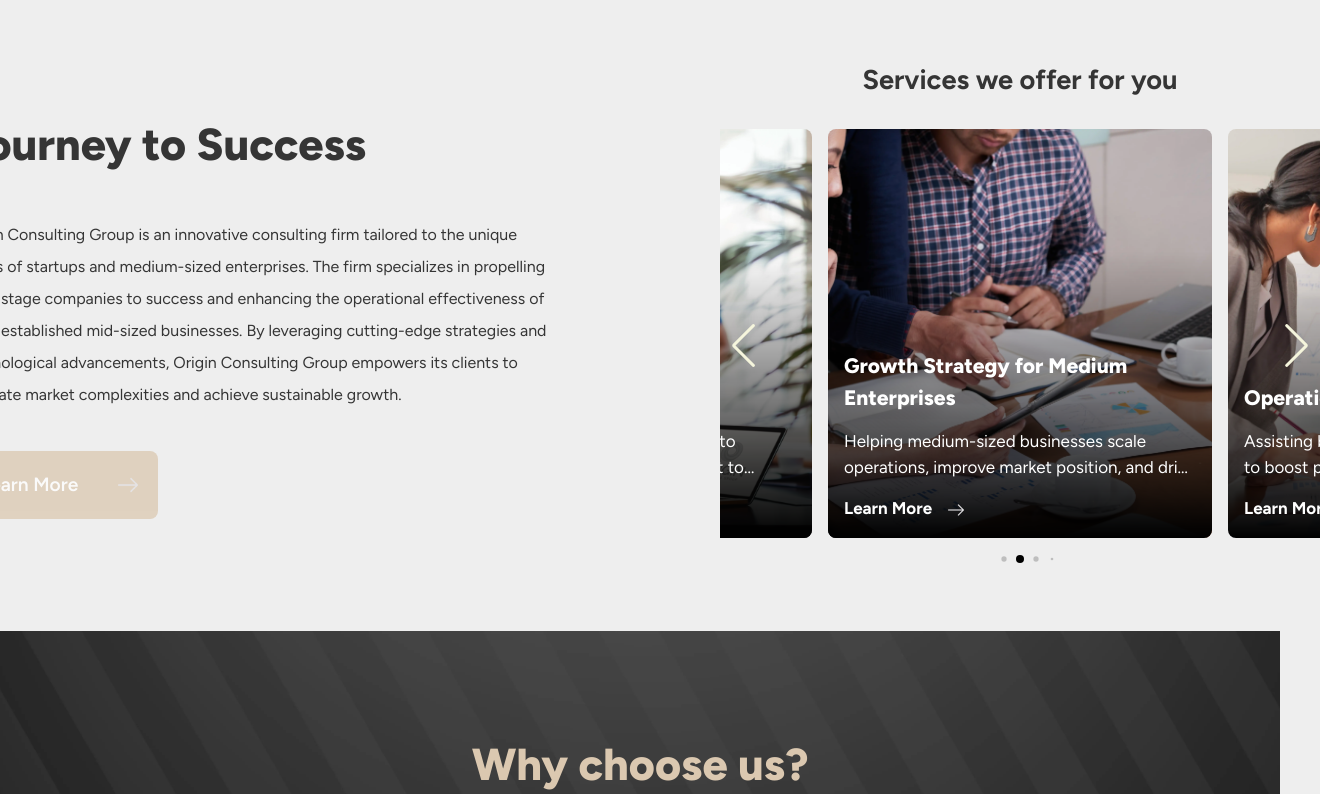
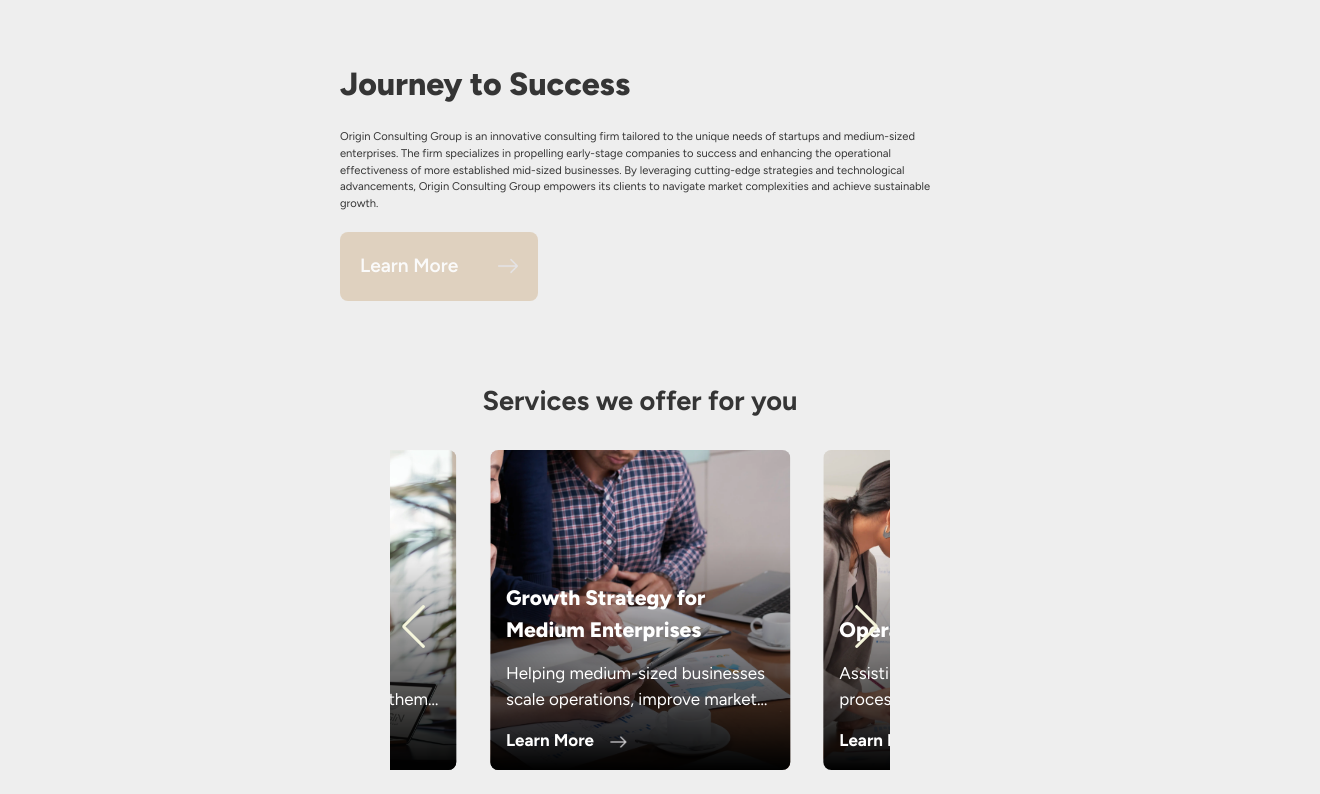
Before and after one commit to dldnlee/valtix-consulting, a Next.js app: page / in a window 1280 px wide. Shown: the part 760-1554 px from the top of the page, 1320 px wide, since content can reach past the window. Built offline with nearby package versions, Linux system fonts and the light colour scheme.

Commit message:
[Merge] - Commit for merge

```diff
--- a/app/sections/SectionThree.tsx
+++ b/app/sections/SectionThree.tsx
@@ -37,12 +37,12 @@ function SellingPoint({index, heading, subheading}: SellingPointProps) {
 
 export default function SectionThree() {
   return (
-    <div className="bg-black-pattern-2 bg-cover bg-center bg-no-repeat flex flex-col gap-14 py-[100px] items-center p-default-padding md:p-medium-padding lg:py-[100px] bg-gray-1 text-white">
+    <div className="bg-black-pattern-2 bg-cover bg-center bg-no-repeat flex flex-col gap-14 py-[100px] items-center 2xl:p-default-padding p-medium-padding lg:py-[100px] bg-gray-1 text-white">
       <div className="w-fit text-center flex flex-col justify-center items-center gap-4">
-        <h2 className="text-3xl font-extrabold text-beige border-b-4 border-beige">Why choose us?</h2>
+        <h2 className="2xl:text-3xl text-xl font-extrabold text-beige border-b-4 border-beige">Why choose us?</h2>
         <p className="max-w-[600px]">Origin Consulting Group stands out for its specialized focus on startups and medium-sized businesses, combining sector-specific insights with a personalized approach to consulting.</p>
       </div>
-      <div className="w-full h-full flex gap-20 justify-center items-center">
+      <div className="w-full h-full flex 2xl:flex-row flex-col gap-20 justify-center items-center">
         <Image src={mockup} alt="Origin Logo Mockup on a counter" width={723} height={436}/>
         <div className="w-[1px] h-[400px] bg-gray-4/50"></div>
         <div className="flex flex-col gap-14">
--- a/app/sections/SectionTwo.tsx
+++ b/app/sections/SectionTwo.tsx
@@ -7,13 +7,13 @@ export default function SectionTwo() {
   return (
     <div className=''>
       {/* <PromoBanner /> */}
-      <div className='flex lg:flex-row md:flex-col bg-gray-4 text-gray-1 p-default-padding gap-20 items-center justify-center'>
-        <div className='flex flex-col justify-center gap-10'>
-          <h2 className='font-extrabold text-3xl'>Journey to Success</h2>
-          <p className='w-[600px] leading-8'>{companyOverviewText}</p>
+      <div className='flex 2xl:flex-row flex-col bg-gray-4 text-gray-1 2xl:p-default-padding p-medium-padding gap-20 items-center justify-center'>
+        <div className='flex flex-col justify-center 2xl:gap-10 gap-5'>
+          <h2 className='font-extrabold 2xl:text-3xl text-2xl'>Journey to Success</h2>
+          <p className='max-w-[600px] 2xl:text-medium text-sm 2xl:leading-8'>{companyOverviewText}</p>
           <Button text={"Learn More"} padding={'p-[20px]'} bgColor='bg-beige' textColor='text-white' route='/services'/>
         </div>
-        <div className='h-[500px] w-[1px] bg-black/20 lg:block md:hidden'></div>
+        <div className='2xl:block hidden h-[500px] w-[1px] bg-black/20'></div>
         <ServiceSlider />
       </div>
 
--- a/app/sections/components/ServiceSlider.tsx
+++ b/app/sections/components/ServiceSlider.tsx
@@ -65,7 +65,7 @@ interface SlideProps {
 
 function Slide({heading, img, alt, subheading, link} : SlideProps) {
   return (
-    <Link href={link} className='m-2 group bg-gradient-to-t from-black to-transparent to-70% text-white hover:bg-black/40 mx-auto w-[384px] h-[409px] overflow-hidden flex flex-col relative justify-end text-start rounded-lg '>
+    <Link href={link} className='m-2 group bg-gradient-to-t from-black to-transparent to-70% text-white hover:bg-black/40 mx-auto 2xl:w-[384px] 2xl:h-[409px] w-[300px] h-[320px] overflow-hidden flex flex-col relative justify-end text-start rounded-lg '>
       <Image src={img} alt={alt} className='w-full h-full object-cover absolute mix-blend-multiply'/>
       <div className='p-4 z-10 flex flex-col gap-4'>
         <h2 className='font-extrabold text-[21px]'>{heading}</h2>
@@ -93,7 +93,7 @@ function Slider() {
         dynamicBullets: true,
         clickable: true
       }}
-      className='w-[600px] h-[450px] bg-gray-4'
+      className='2xl:w-[600px] 2xl:h-[450px] w-[500px] h-[370px] bg-gray-4'
     >
         {slideContent.map((item, index) => (
           <SwiperSlide key={index}>
```
